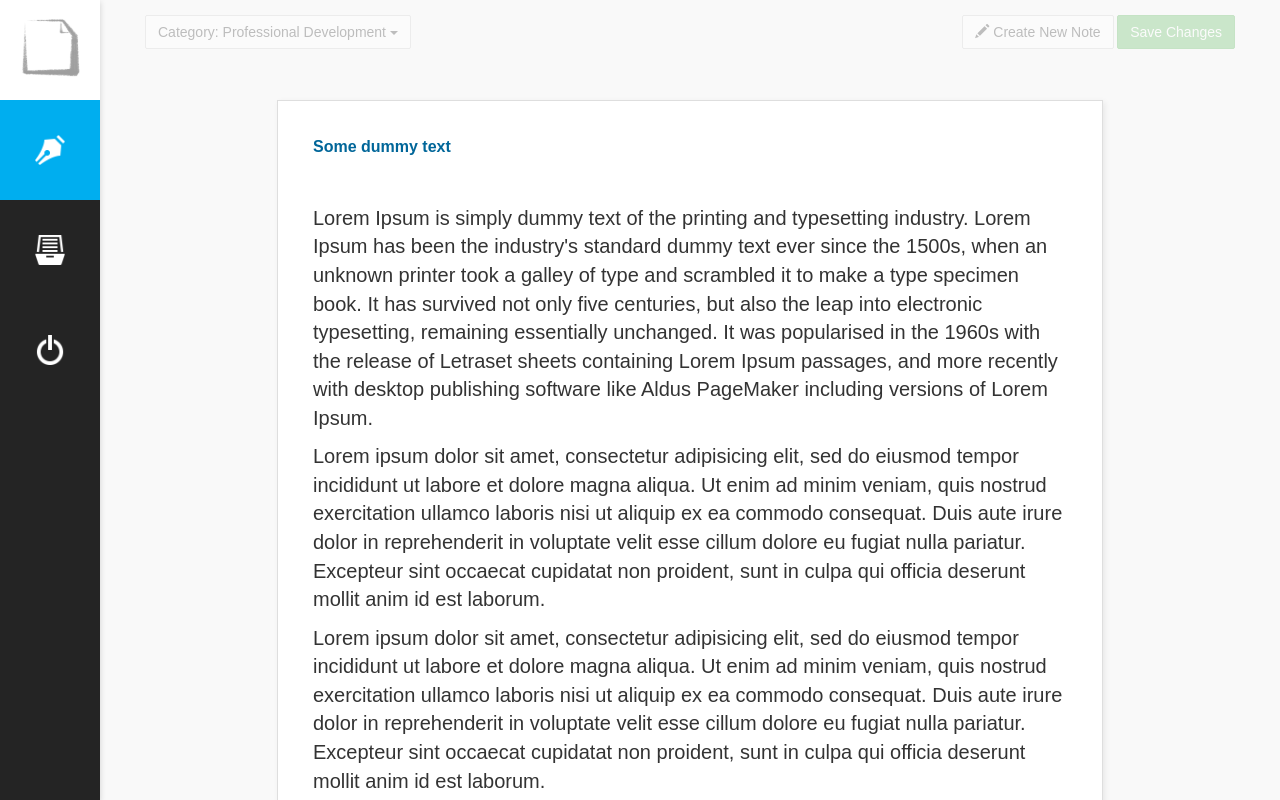
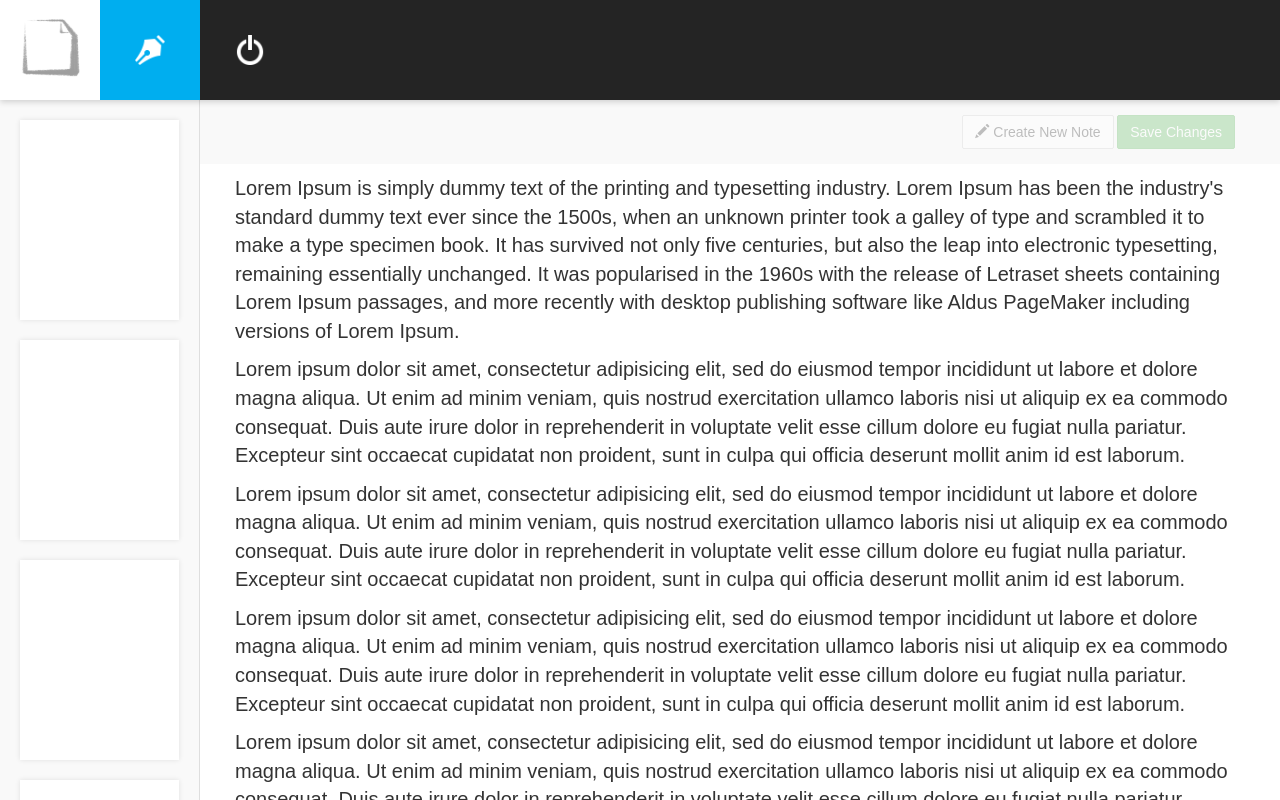
Before and after one commit to afropolymath/wcw_designSession, a website: page index.html in a window 1280 px wide. Drawn offline with Linux system fonts and the light colour scheme.

Commit message:
Major Code Refactoring

```diff
--- a/css/main.css
+++ b/css/main.css
@@ -6,18 +6,29 @@ body {
   background: #242424;
   position: fixed;
   left: 0;
+  right: 0;
   top:0;
-  bottom: 0;
-  width: 100px;
+  height: 100px;
   box-shadow: 0 2px 6px 0 rgba(0,0,0,0.17);
   z-index: 99;
 }
+#nav-bar .logo {
+  width: 100px;
+  height: 100px;
+  float: left;
+}
 #nav-bar .nav-icons {
+  display: inline-block;
+  list-style: none;
   padding: 0;
   margin: 0;
-  width: 100;
-  list-style: none;
+  height: 100px;
 }
+#nav-bar .nav-icons li {
+  float:left;
+  width: 100px;
+}
+
 #nav-bar .nav-icons li a {
   display: block;
   padding: 35px;
@@ -36,53 +47,86 @@ body {
 }
 #main-application-area {
   position: absolute;
+  top: 100px;
+  right: 0;
+  bottom: 0;
+  left: 0;
+  overflow-x: scroll;
+}
+
+#notes-list {
+  position: absolute;
+  top: 0;
+  left: 0;
+  bottom: 0;
+  width: 200px;
+  overflow-y: scroll;
+  border-right: solid 1px #dedede;
+}
+
+#notes-list .notes {
+  list-style: none;
+  padding: 20px;
+}
+
+#notes-list .notes li {
+  background: #FFF;
+  display: block;
+  height: 200px;
+  margin-bottom: 20px;
+  box-shadow: 0 0 5px 0 rgba(0,0,0,0.1);
+}
+
+#note-container {
+  position: absolute;
   top: 0;
   right: 0;
+  left: 200px;
   bottom: 0;
-  left: 100px;
+  display: flex;
+  flex-direction: row;
+}
+
+.note-unit {
   overflow-x: scroll;
 }
-#note-container {
-  width: 70%;
-  background: #FFF;
-  border: solid 1px #DEDEDE;
-  margin: 100px auto;
-  box-shadow: 2px 2px 6px 0 rgba(0,0,0,0.07);
-}
-#note-container .title {
-  padding: 35px;
-  font-size: 16px;
-  color: #006699;
-  font-weight: 700;
-}
-#note-container .note-area {
-  padding: 10px 35px 35px 35px;
-  font-size: 20px;
-  font-weight: 100;
-}
-#note-container .title:focus {
-  outline: none;
-}
-#note-container .note-area:focus {
-  outline: none;
-  outline: solid 1px #ff7200;
-  outline-top: none;
-}
-.app-menu {
-  position: fixed;
-  left: 100px;
-  right:0;
+
+.options{
   padding: 15px 45px;
   color: #767676;
   font-size: 0.9em;
   transition:.4s all;
   opacity: 0.3;
 }
-.app-menu:hover {
+
+.note {
+  position: relative;
+  background: #FFF;
+}
+.note .title {
+  padding: 35px;
+  font-size: 16px;
+  color: #006699;
+  font-weight: 700;
+}
+.note .note-area {
+  padding: 10px 35px 35px 35px;
+  font-size: 20px;
+  font-weight: 100;
+}
+.note .title:focus {
+  outline: none;
+}
+.note .note-area:focus {
+  outline: none;
+  outline: solid 1px #ff7200;
+  outline-top: none;
+}
+.options:hover {
   transition:.4s all;
   opacity: 1;
 }
-.app-menu.fixed {
+.options.fixed {
   background: #FFF;
   border-bottom: 1px #DEDEDE solid;
   box-shadow: 2px 2px 6px 0 rgba(0,0,0,0.07);
--- a/index.html
+++ b/index.html
@@ -14,30 +14,35 @@
       <img src="img/logo.png" class="img-responsive"/>
     </div>
     <ul class="nav-icons">
-      <li class="active"><a href="#" data-toggle="tooltip" data-placement="right" title="Writing Mode"><img src="img/write.png" class="img-responsive"/></a></li>
-      <li><a href="#" data-toggle="tooltip" data-placement="right" title="All Notes"><img src="img/notes.png" class="img-responsive"/></a></li>
-      <li><a href="#" data-toggle="tooltip" data-placement="right" title="Logout"><img src="img/logout.png" class="img-responsive"/></a></li>
+      <li class="active"><a href="#" data-toggle="tooltip" data-placement="bottom" title="Writing Mode"><img src="img/write.png" class="img-responsive"/></a></li>
+      <!-- <li><a href="#" data-toggle="tooltip" data-placement="bottom" title="All Notes"><img src="img/notes.png" class="img-responsive"/></a></li> -->
+      <li><a href="#" data-toggle="tooltip" data-placement="bottom" title="Logout"><img src="img/logout.png" class="img-responsive"/></a></li>
     </ul>
   </div>
   <div id="main-application-area">
-    <div class="app-menu">
-      <div class="row">
-        <div class="col-sm-6">
-          <div class="dropdown">
-            <button id="dLabel" class="btn btn-default" type="button" data-toggle="dropdown" aria-haspopup="true" aria-expanded="false">
-              Category: Professional Development
-              <span class="caret"></span>
-            </button>
-            <ul class="dropdown-menu" role="menu" aria-labelledby="dLabel">
-              <li><a href="#">Activities</a></li>
+    <div id="notes-list">
+      <ul class="notes">
+        <li></li>
+        <li></li>
+        <li></li>
+        <li></li>
+        <li></li>
+        <li></li>
       </ul>
     </div>
-        </div>
-        <div class="col-sm-6 text-right"><a href="#" class="btn btn-default"><i class="glyphicon glyphicon-pencil"></i> Create New Note</a> <a href="#" class="btn btn-success">Save Changes</a></div>
+    <!-- <div class="app-menu">
+
+    </div> -->
+    <div id="note-container">
+      <div class="note-unit">
+        <div class="options">
+          <div class="row">
+            <div class="col-sm-6 col-lg-offset-6 text-right"><a href="#" class="btn btn-default"><i class="glyphicon glyphicon-pencil"></i> Create New Note</a> <a href="#" class="btn btn-success">Save Changes</a></div>
           </div>
         </div>
-    <div id="note-container">
-      <div class="title" contenteditable="true" placeholder="Hello">Some dummy text</div>
+        <div class="note">
+
+          <!-- <div class="title" contenteditable="true" placeholder="Hello">Some dummy text</div> -->
           <div class="note-area" contenteditable="true">
             <p >Lorem Ipsum is simply dummy text of the printing and typesetting industry. Lorem Ipsum has been the industry's standard dummy text ever since the 1500s, when an unknown printer took a galley of type and scrambled it to make a type specimen book. It has survived not only five centuries, but also the leap into electronic typesetting, remaining essentially unchanged. It was popularised in the 1960s with the release of Letraset sheets containing Lorem Ipsum passages, and more recently with desktop publishing software like Aldus PageMaker including versions of Lorem Ipsum.</p>
             <p>Lorem ipsum dolor sit amet, consectetur adipisicing elit, sed do eiusmod tempor incididunt ut labore et dolore magna aliqua. Ut enim ad minim veniam, quis nostrud exercitation ullamco laboris nisi ut aliquip ex ea commodo consequat. Duis aute irure dolor in reprehenderit in voluptate velit esse cillum dolore eu fugiat nulla pariatur. Excepteur sint occaecat cupidatat non proident, sunt in culpa qui officia deserunt mollit anim id est laborum.</p>
@@ -46,6 +51,8 @@
             <p>Lorem ipsum dolor sit amet, consectetur adipisicing elit, sed do eiusmod tempor incididunt ut labore et dolore magna aliqua. Ut enim ad minim veniam, quis nostrud exercitation ullamco laboris nisi ut aliquip ex ea commodo consequat. Duis aute irure dolor in reprehenderit in voluptate velit esse cillum dolore eu fugiat nulla pariatur. Excepteur sint occaecat cupidatat non proident, sunt in culpa qui officia deserunt mollit anim id est laborum.</p>
             <p>Lorem ipsum dolor sit amet, consectetur adipisicing elit, sed do eiusmod tempor incididunt ut labore et dolore magna aliqua. Ut enim ad minim veniam, quis nostrud exercitation ullamco laboris nisi ut aliquip ex ea commodo consequat. Duis aute irure dolor in reprehenderit in voluptate velit esse cillum dolore eu fugiat nulla pariatur. Excepteur sint occaecat cupidatat non proident, sunt in culpa qui officia deserunt mollit anim id est laborum.</p>
             <p>Lorem ipsum dolor sit amet, consectetur adipisicing elit, sed do eiusmod tempor incididunt ut labore et dolore magna aliqua. Ut enim ad minim veniam, quis nostrud exercitation ullamco laboris nisi ut aliquip ex ea commodo consequat. Duis aute irure dolor in reprehenderit in voluptate velit esse cillum dolore eu fugiat nulla pariatur. Excepteur sint occaecat cupidatat non proident, sunt in culpa qui officia deserunt mollit anim id est laborum.</p>
+          </div>
+        </div>
       </div>
     </div>
   </div>
```
Also changed, not shown: index_handon.html (deleted, +0 -36 lines). Lines whose indentation alone changed are shown as unchanged.
